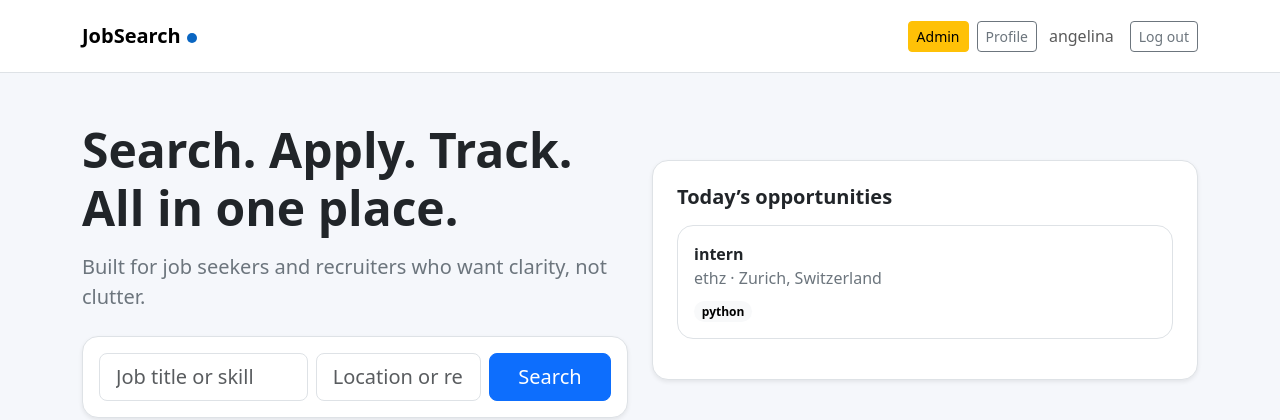
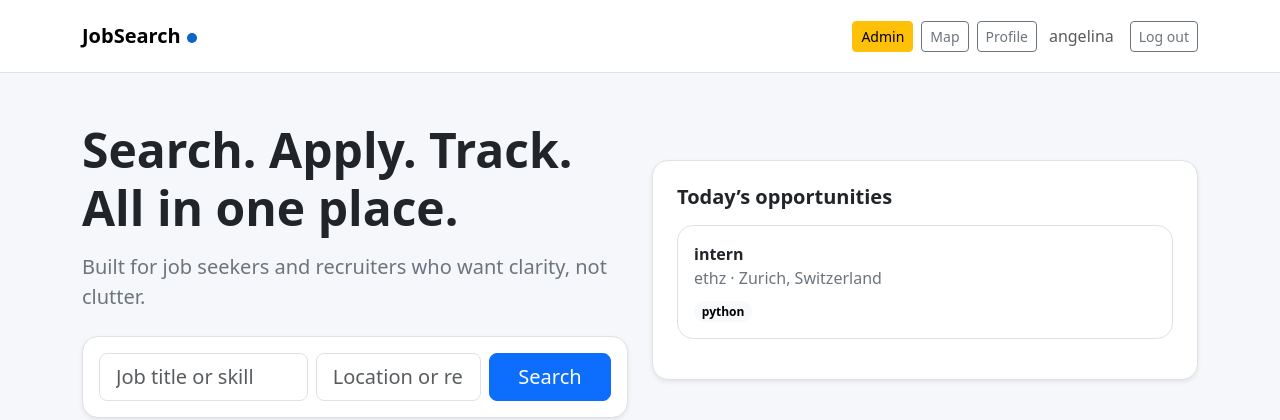
Before and after one commit to zangelina/cs2340, a Django app: page / in a window 1280 px wide. Shown: the top 420 px of the page. Run offline with Django 5.2, Linux system fonts and the light colour scheme; a user stored in the database is signed in; data comes from the database, SQL or seed files in the repository.

Commit message:
Added Map button on Home Page

```diff
--- a/jobsearch/jobsearch/jobs/templates/jobs/base.html
+++ b/jobsearch/jobsearch/jobs/templates/jobs/base.html
@@ -36,10 +36,10 @@
       {% if user.is_authenticated %}
 
         {% if user.is_staff %}
-          <a class="btn btn-warning btn-sm" href="{% url 'admin_user_list' %}">
-            Admin
-          </a>
+          <a class="btn btn-warning btn-sm" href="{% url 'admin_user_list' %}">Admin</a>
         {% endif %}
+
+        <a class="btn btn-outline-secondary btn-sm" href="{% url 'job_map' %}">Map</a>
 
         {% if user.is_recruiter %}
           <a class="btn btn-outline-secondary btn-sm" href="{% url 'recruiter_dashboard' %}">
```
